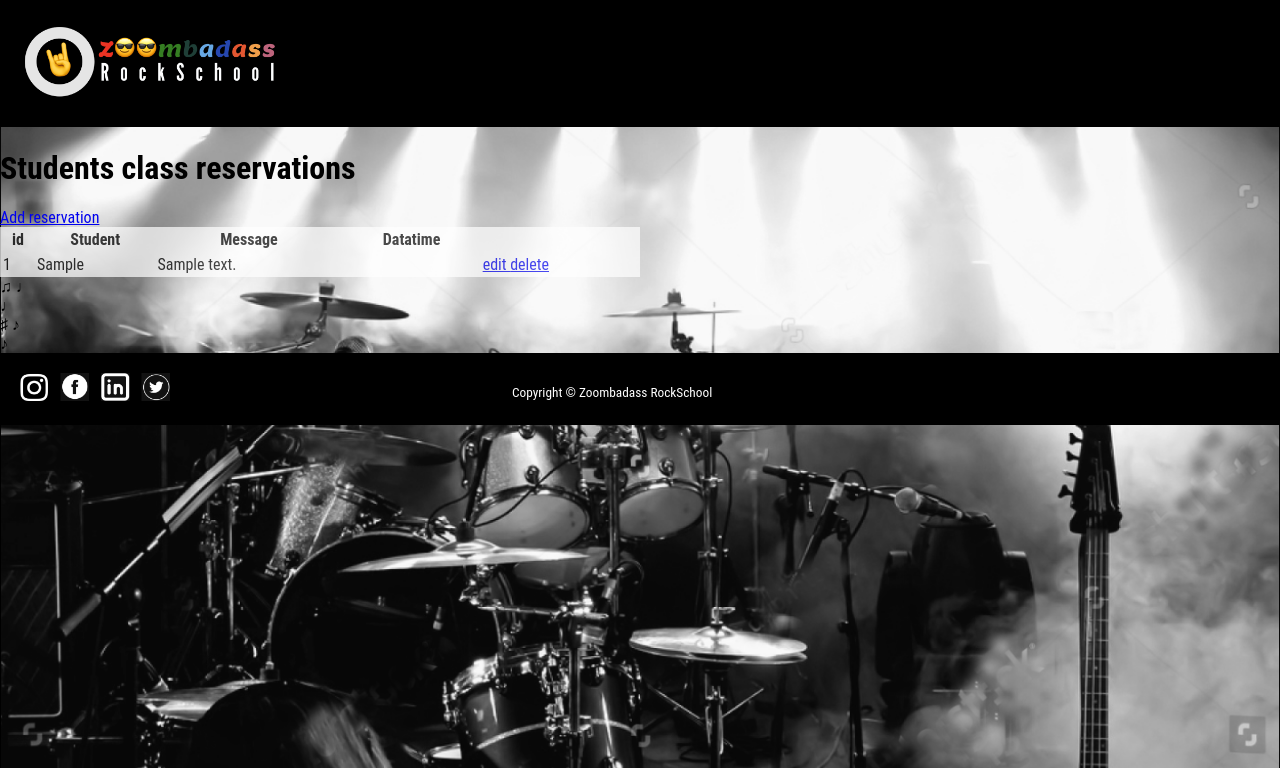
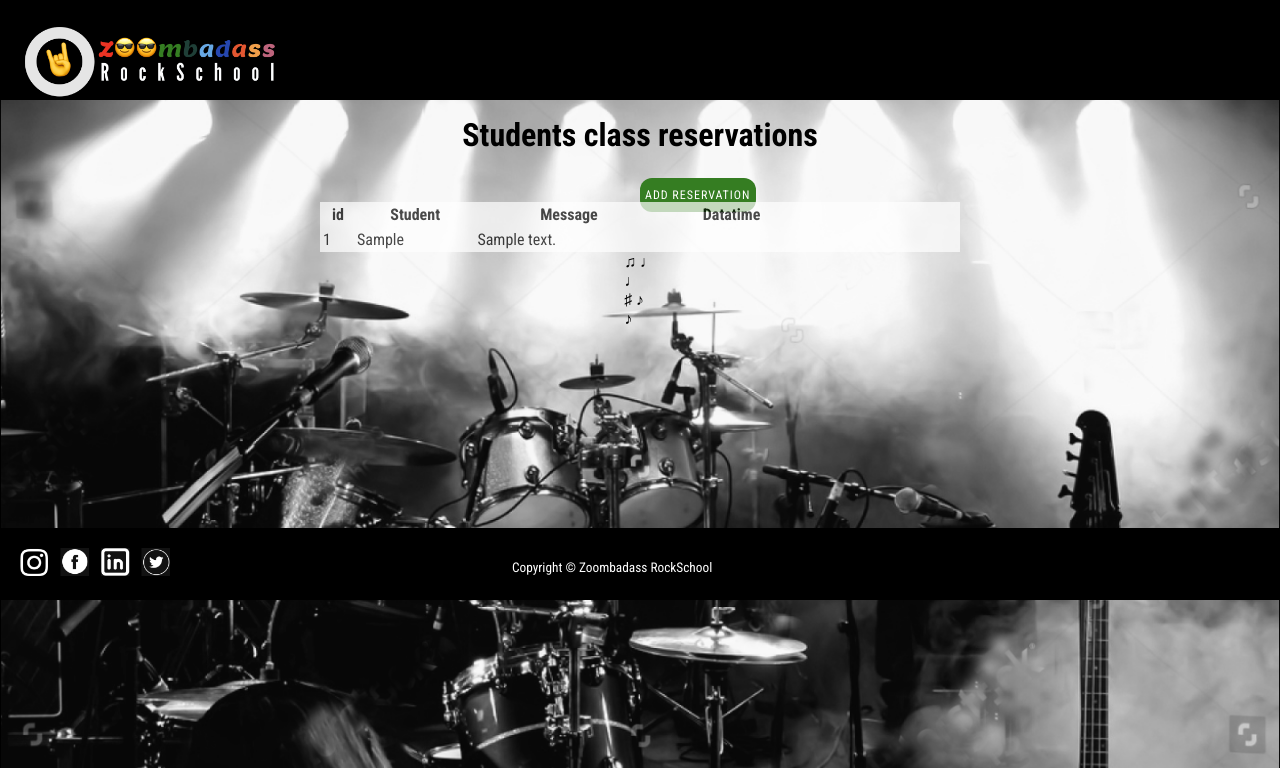
Before and after one commit to Himorell/rockSchool, a PHP site: page / in a window 1280 px wide. Shown: the top 768 px of the page. Run offline with PHP 8.4, Linux system fonts and the light colour scheme; tables that the repository leaves empty or names only in its code hold one stand-in row (values such as "Sample post"); data that the repository does not hold is empty.

Commit message:
add bars and  actionCreate button

```diff
--- a/public/styles/main.css
+++ b/public/styles/main.css
@@ -1,14 +1,21 @@
+@import url('https://fonts.googleapis.com/css2?family=Permanent+Marker&family=Roboto+Condensed:ital,wght@0,300;0,400;0,700;1,300;1,400;1,700&family=Roboto:ital,wght@0,100;0,300;0,400;0,500;0,700;0,900;1,100;1,300;1,400;1,500;1,700;1,900&display=swap');
+
 body{
     margin:0;
     padding:0;
-    display:flex;
-    flex-direction:column;
+    display: grid;
+    grid-template-rows: 100px 100% 100px;
     font-family: 'Roboto Condensed', sans-serif;
     background-image:url("../images/backgroundBody.png");
     background-size: cover;
     background-repeat: no-repeat;
     background-position:center top;
+}
 
+a:-webkit-any-link {
+    color: white;
+    cursor: pointer;
+    text-decoration: none;
 }
 
 header{
@@ -22,7 +29,79 @@ header{
     height: auto;
 }
 
-Table{
+main{
+    display: flex;
+    flex-direction: column;
+    align-items: center;
+}
+
+h1, h2 {
+    margin-block-start: 0.5em;
+    margin-block-end: 0.5em;
+}
+
+.addReservation{
+    margin: 0.5em 0 1.5em 0;
+}
+
+.actionCreate{
+    width:auto;
+    padding:10px 5px 10px 5px;
+    margin:auto;
+    background:#357D22;
+    border-radius:12px;
+    letter-spacing: 1px;
+    text-transform:uppercase;
+    font-size:12px;
+    position:absolute;
+    }
+a.actionCreate:hover{
+    background:black;
+    display: flex;
+    }
+.actionCreate:hover + #bars {
+    display: block;
+    color: red;
+}
+#bars {
+    width: 40px;
+    height: 30px;
+    position: relative;
+    left:90px;
+    margin-bottom:10px;
+    display:none;
+    border: 2px solid red;
+}
+.bar {
+    background: #f00;
+    bottom: 1px;
+    height: 3px;
+    position: absolute;
+    width: 3px;
+    animation: sound 0ms -800ms linear infinite alternate;
+}
+@keyframes sound {
+    0% {
+        opacity: .35;
+        height: 3px;
+    }
+    100% {
+        opacity: 1;
+        height: 30px;
+    }
+}
+.bar:nth-child(1)  { left: 1px; animation-duration: 474ms; }
+.bar:nth-child(2)  { left: 5px; animation-duration: 433ms; }
+.bar:nth-child(3)  { left: 9px; animation-duration: 407ms; }
+.bar:nth-child(4)  { left: 13px; animation-duration: 458ms; }
+.bar:nth-child(5)  { left: 17px; animation-duration: 400ms; }
+.bar:nth-child(6)  { left: 21px; animation-duration: 427ms; }
+.bar:nth-child(7)  { left: 25px; animation-duration: 441ms; }
+.bar:nth-child(8)  { left: 29px; animation-duration: 419ms; }
+.bar:nth-child(9)  { left: 33px; animation-duration: 487ms; }
+.bar:nth-child(10) { left: 37px; animation-duration: 442ms; }
+
+table{
     width: 50%;
     background-color: white;
     opacity: 0.7;
--- a/src/Views/Components/layout.php
+++ b/src/Views/Components/layout.php
@@ -4,7 +4,7 @@
     <meta charset="UTF-8">
     <meta http-equiv="X-UA-Compatible" content="IE=edge">
     <meta name="viewport" content="width=device-width, initial-scale=1.0">
-    <link rel="stylesheet" href="../styles/main.css">
+    <link rel="stylesheet" href="./public/styles/main.css">
     <link rel="shortcut icon" type="image/x-icon" href="../public/images/favicon.ico">
     <title>Zoombadass RockSchool</title>
 </head>
```
